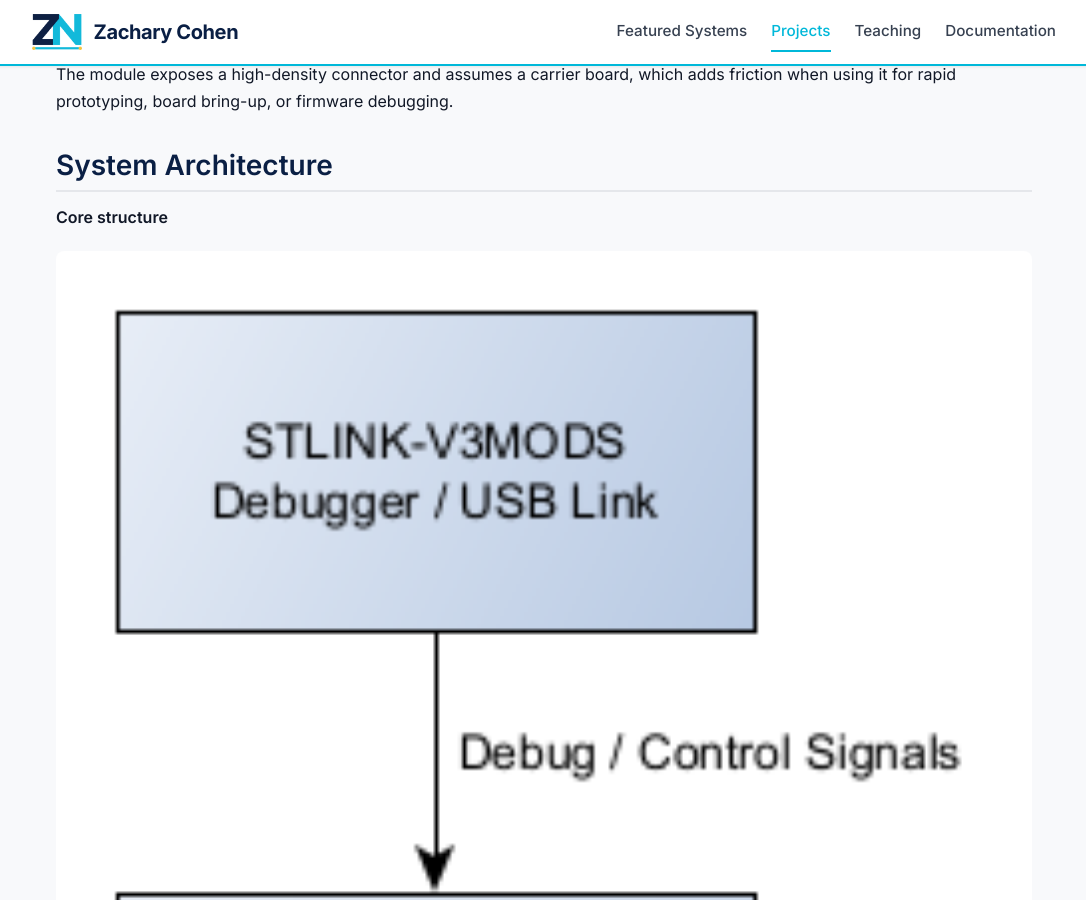
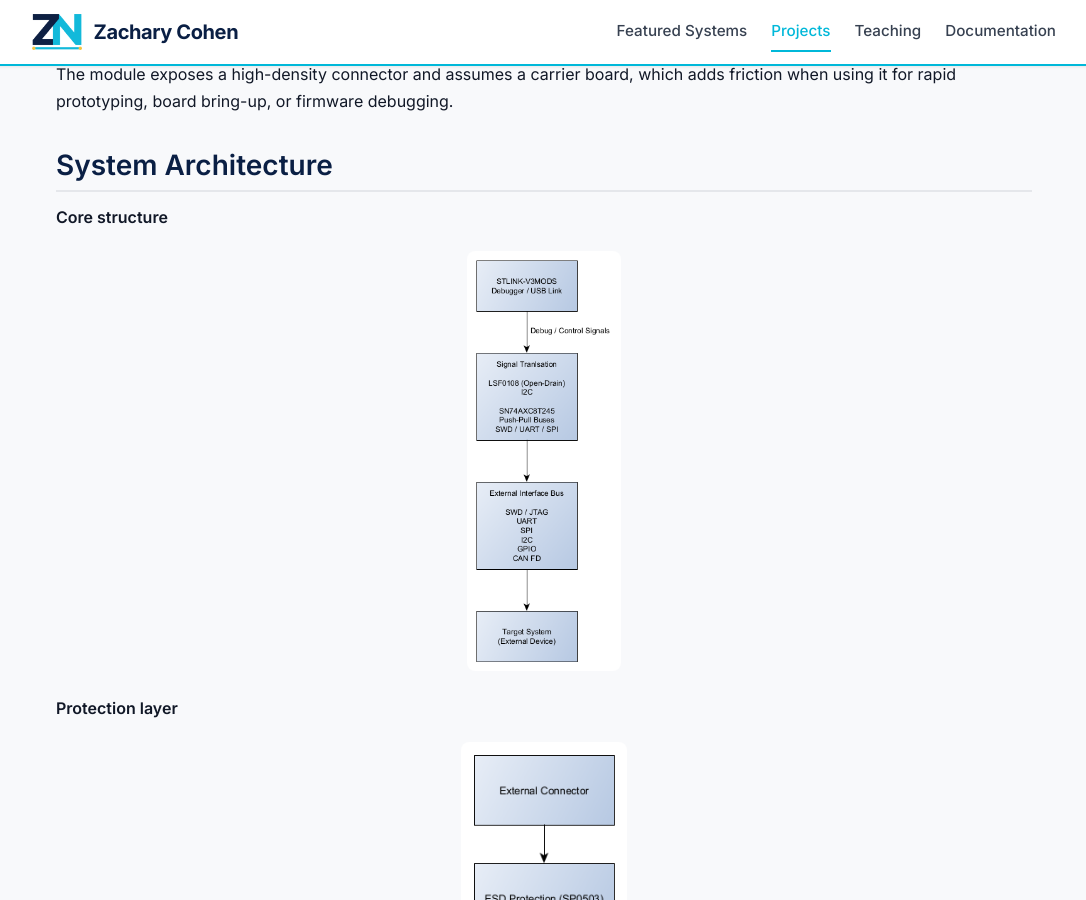
Before and after one commit to zcohen-nerd/Portfolio, a Jekyll site: the page built from projects/stlink-v3mods.md, in a window 1280 px wide and 900 px high, scrolled down 1292 px. Shown: the whole window, without its empty margins (96-1182 px from the left). Built offline with Jekyll 4.4.1, drawn with Linux system fonts in a browser that asks for light colours.

Commit message:
Reduce SPARK architecture image scaling

```diff
--- a/projects/stlink-v3mods.md
+++ b/projects/stlink-v3mods.md
@@ -34,15 +34,21 @@ The module exposes a high-density connector and assumes a carrier board, which a
 
 **Core structure**
 
-<img src="{{ '/assets/images/projects/stlink-v3mods/Core Structure.png' | relative_url }}" alt="SPARK core structure flowchart" style="width: 100%; max-width: 1000px; height: auto; border-radius: 8px; margin-bottom: 1.5rem;">
+<a href="{{ '/assets/images/projects/stlink-v3mods/Core Structure.png' | relative_url }}">
+  <img src="{{ '/assets/images/projects/stlink-v3mods/Core Structure.png' | relative_url }}" alt="SPARK core structure flowchart" style="display: block; width: auto; max-width: 100%; max-height: 420px; height: auto; border-radius: 8px; margin: 0 auto 1.5rem;">
+</a>
 
 **Protection layer**
 
-<img src="{{ '/assets/images/projects/stlink-v3mods/Protection Layer.png' | relative_url }}" alt="SPARK protection layer flowchart" style="width: 100%; max-width: 1000px; height: auto; border-radius: 8px; margin-bottom: 1.5rem;">
+<a href="{{ '/assets/images/projects/stlink-v3mods/Protection Layer.png' | relative_url }}">
+  <img src="{{ '/assets/images/projects/stlink-v3mods/Protection Layer.png' | relative_url }}" alt="SPARK protection layer flowchart" style="display: block; width: auto; max-width: 100%; max-height: 420px; height: auto; border-radius: 8px; margin: 0 auto 1.5rem;">
+</a>
 
 **Supporting systems**
 
-<img src="{{ '/assets/images/projects/stlink-v3mods/Supporting Systems.png' | relative_url }}" alt="SPARK supporting systems flowchart" style="width: 100%; max-width: 1000px; height: auto; border-radius: 8px; margin-bottom: 1.5rem;">
+<a href="{{ '/assets/images/projects/stlink-v3mods/Supporting Systems.png' | relative_url }}">
+  <img src="{{ '/assets/images/projects/stlink-v3mods/Supporting Systems.png' | relative_url }}" alt="SPARK supporting systems flowchart" style="display: block; width: auto; max-width: 100%; max-height: 420px; height: auto; border-radius: 8px; margin: 0 auto 1.5rem;">
+</a>
 
 ## Interfaces
 
```
